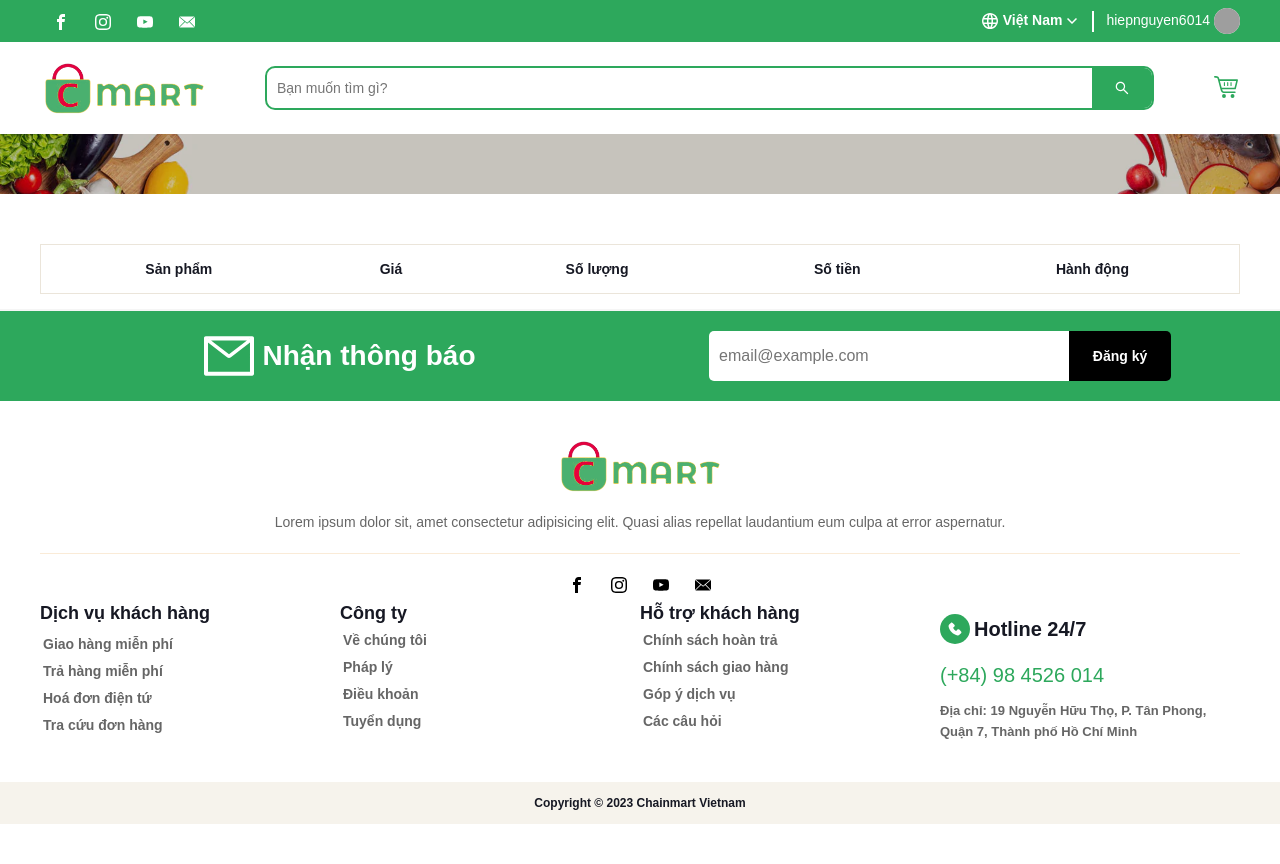
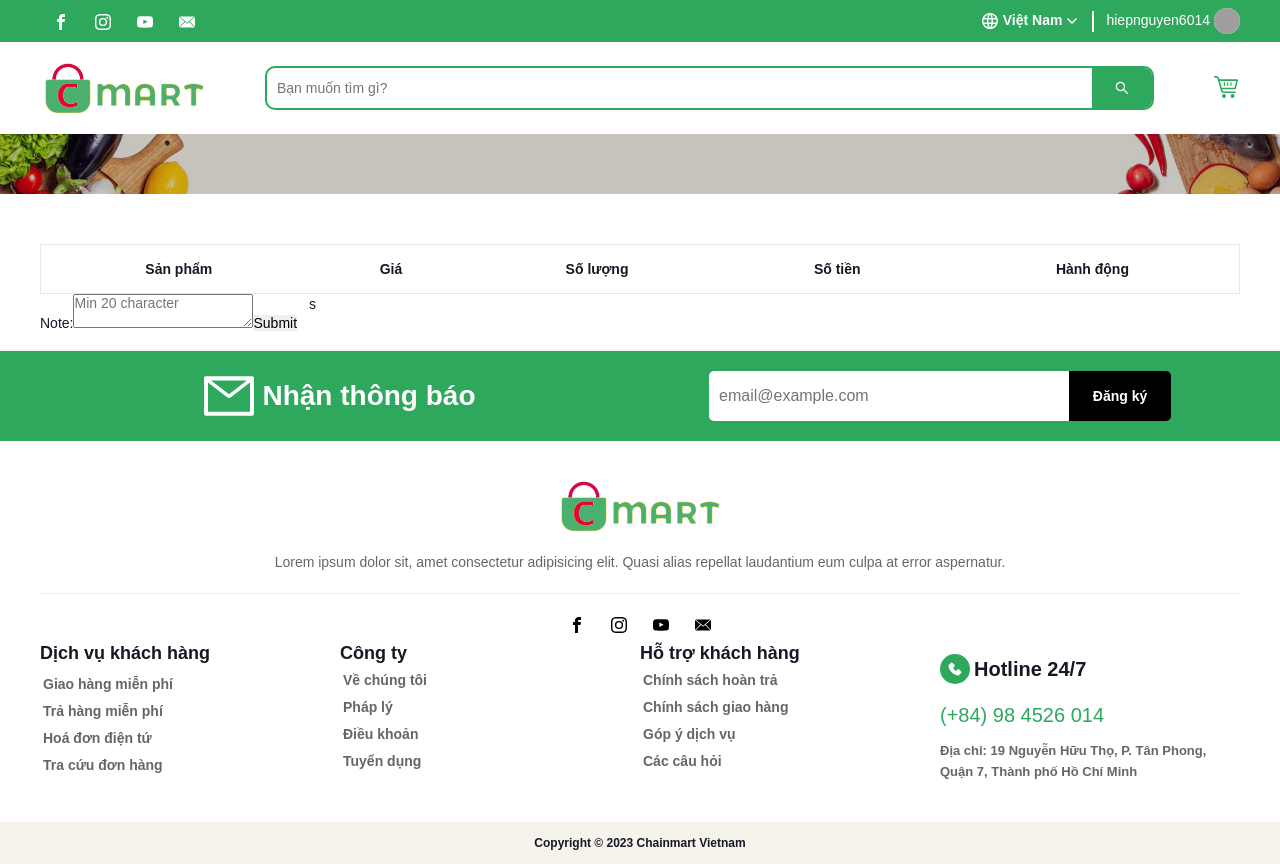
Before and after one commit to Graduation-Thesis-K23/chainmart-fe-customer, a Next.js app: page /cart in a window 1280 px wide. Before the commit the page ends 824 px from the top, so only its background shows below. Built offline with nearby package versions, Linux system fonts and the light colour scheme; grey boxes are pictures that could not be loaded.

Commit message:
chore: hook form

```diff
--- a/package.json
+++ b/package.json
@@ -23,6 +23,7 @@
     "next": "^13.1.5",
     "react": "^18.2.0",
     "react-dom": "^18.2.0",
+    "react-hook-form": "^7.42.1",
     "react-multi-carousel": "^2.8.2",
     "sharp": "^0.31.1",
     "sitemap": "^7.1.1"
--- a/src/components/pages/Cart/components/Products/index.tsx
+++ b/src/components/pages/Cart/components/Products/index.tsx
@@ -3,6 +3,8 @@ import { DeleteOutlined } from "@ant-design/icons";
 import Link from "next/link";
 import Image from "next/image";
 import classNames from "classnames";
+import { useForm, SubmitHandler } from "react-hook-form";
+import { Row, Col } from "antd";
 
 import styles from "./Products.module.scss";
 import useTranslate from "~/hooks/useLocales";
@@ -10,14 +12,20 @@ import useCart from "~/contexts/CartContext";
 import { convertPrice, convertClassify } from "~/helpers";
 import { INCREASE, DECREASE } from "~/constants";
 
+type FormData = {
+  note: string;
+};
+
 const Products = () => {
+  const { register, handleSubmit } = useForm<FormData>();
+
   const productText = useTranslate("cart.product");
   const unitPriceText = useTranslate("cart.productUnitPrice");
   const quantityText = useTranslate("cart.productQuantity");
   const totalText = useTranslate("cart.productTotal");
   const actionText = useTranslate("cart.productAction");
 
-  const { cart, setCart } = useCart();
+  const { cart } = useCart();
 
   const handleChangeQuantity = (
     id: number,
@@ -29,6 +37,10 @@ const Products = () => {
     } else if (action === DECREASE) {
       console.log(DECREASE);
     }
+  };
+
+  const onSubmit: SubmitHandler<FormData> = (formData) => {
+    console.log(formData);
   };
 
   return (
@@ -123,6 +135,26 @@ const Products = () => {
             </tbody>
           </table>
         </div>
+        <Row gutter={[12, 12]}>
+          <Col>
+            <form onSubmit={handleSubmit(onSubmit)}>
+              <label>Note:</label>
+              <textarea
+                placeholder="Min 20 character"
+                {...register("note", {
+                  minLength: {
+                    value: 20,
+                    message: "m",
+                  },
+                })}
+              />
+              <input type="submit" />
+            </form>
+          </Col>
+          <Col>
+            <div>s</div>
+          </Col>
+        </Row>
       </div>
     </div>
   );
```
Also changed, not shown: 2 other files (tests, documents, lock files or other folders).
